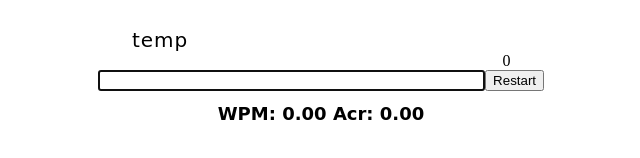
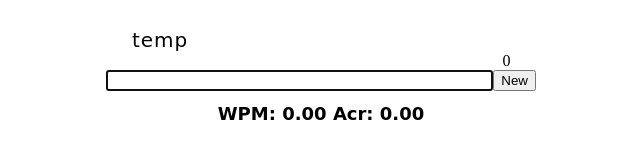
Before and after one commit to mark11778/tr1.1, a React (Create React App) app in the folder frontend/: page / in a window 1280 px wide. Shown: the part 296-454 px from the top of the page, without its empty margins (319-959 px from the left). Built offline with nearby package versions, Linux system fonts and the light colour scheme; no server answers.

Commit message:
working a redo test function

```diff
--- a/frontend/src/App.js
+++ b/frontend/src/App.js
@@ -19,13 +19,10 @@ function App() {
     })
   },[socket])
 
-
-
   useEffect(() => {
     setIsTimerRunning(false);
     document.getElementById("inputbox").focus();
   }, [quote])
-
 
     return (
       <div>
@@ -40,7 +37,7 @@ function App() {
             </div>
           </div>
 
-          <InputBarFcn quote={quote} setTimerRunning={setIsTimerRunning} secs={second}/>
+          <InputBarFcn quote={quote} setTimerRunning={setIsTimerRunning} secs={second} setQuote={setQuote}/>
 
       </div>
     </div>
--- a/frontend/src/InputBarFcn.js
+++ b/frontend/src/InputBarFcn.js
@@ -1,7 +1,7 @@
 import { socket } from "./App";
 import React, { useEffect, useState } from 'react';
 
-function InputBarFcn({quote, setTimerRunning, secs}) {
+function InputBarFcn({quote, setTimerRunning, secs, setQuote}) {
     const [userEnteredWords, setuserEnteredWords] = useState([]);
     const [inputValue, setInputValue] = useState('');
     const [wpm, setWPM] = useState(0);
@@ -27,19 +27,18 @@ function InputBarFcn({quote, setTimerRunning, secs}) {
           inputHandler(event.target.value, setuserEnteredWords);
         }
         else {
-          setInputValue(event.target.value)
+          if (event.target.value.trim() === "") setInputValue("");
+          else setInputValue(event.target.value);
         }
 
         const userAttemptStr = (userEnteredWords.join(" ") + " " +event.target.value).trimStart()
 
+        //stops the test once the length of both the inputed value and the quote are the same length
         if((userAttemptStr.length===(quote.length))) {
             setInputValue('')
             setuserEnteredWords([])
             results(userAttemptStr, quote)
-          //stops the test once the length of both the inputed value and the quote are the same length
-          setTimerRunning(false);
-
-
+            setTimerRunning(false);
         }
       };
 
@@ -86,8 +85,9 @@ function InputBarFcn({quote, setTimerRunning, secs}) {
     useEffect(() => {
       const userInput = (userEnteredWords.join(" ") + " " +inputValue).trimStart();
       if (inputValue.length !== 0){
-        for (let i = 0; i < quote.length; i++) {
+        for (let i = 0; i < quote.length+1; i++) {
             const span = document.getElementById(`char-${i}`);
+
 
             if (!span) return;
 
@@ -101,9 +101,11 @@ function InputBarFcn({quote, setTimerRunning, secs}) {
             }
         }
       }
-      }, [inputValue, quote]);
+      }, [inputValue]);
 
 
+
+      // when quote changes reset all aspects of the test
     useEffect(() => {
         setTimerRunning(false);
         setuserEnteredWords([]);
@@ -119,11 +121,21 @@ function InputBarFcn({quote, setTimerRunning, secs}) {
 
     }, [quote]);
 
+    // const restartTest = () => {
+    //   setTimerRunning(false);
+    //   setuserEnteredWords([]);
+    //   setInputValue("");
+    //   let temp = quote
+    //   setQuote("")
+    //   setQuote(temp)
+    // }
+
 
     return(
         <div id="inputbar">
         <input autoFocus id='inputbox' value={inputValue} onChange={(event) => handleInputChange(event, quote)} />
-        <button onClick={() => socket.emit("needQuote")}> Restart </button>
+        <button onClick={() => socket.emit("needQuote")}> New </button>
+        {/* <button onClick={restartTest}> Restart </button> */}
         <h1>WPM: {wpm.toFixed(2)}          Acr: {accur.toFixed(2)}</h1>
       </div>
     );
```
